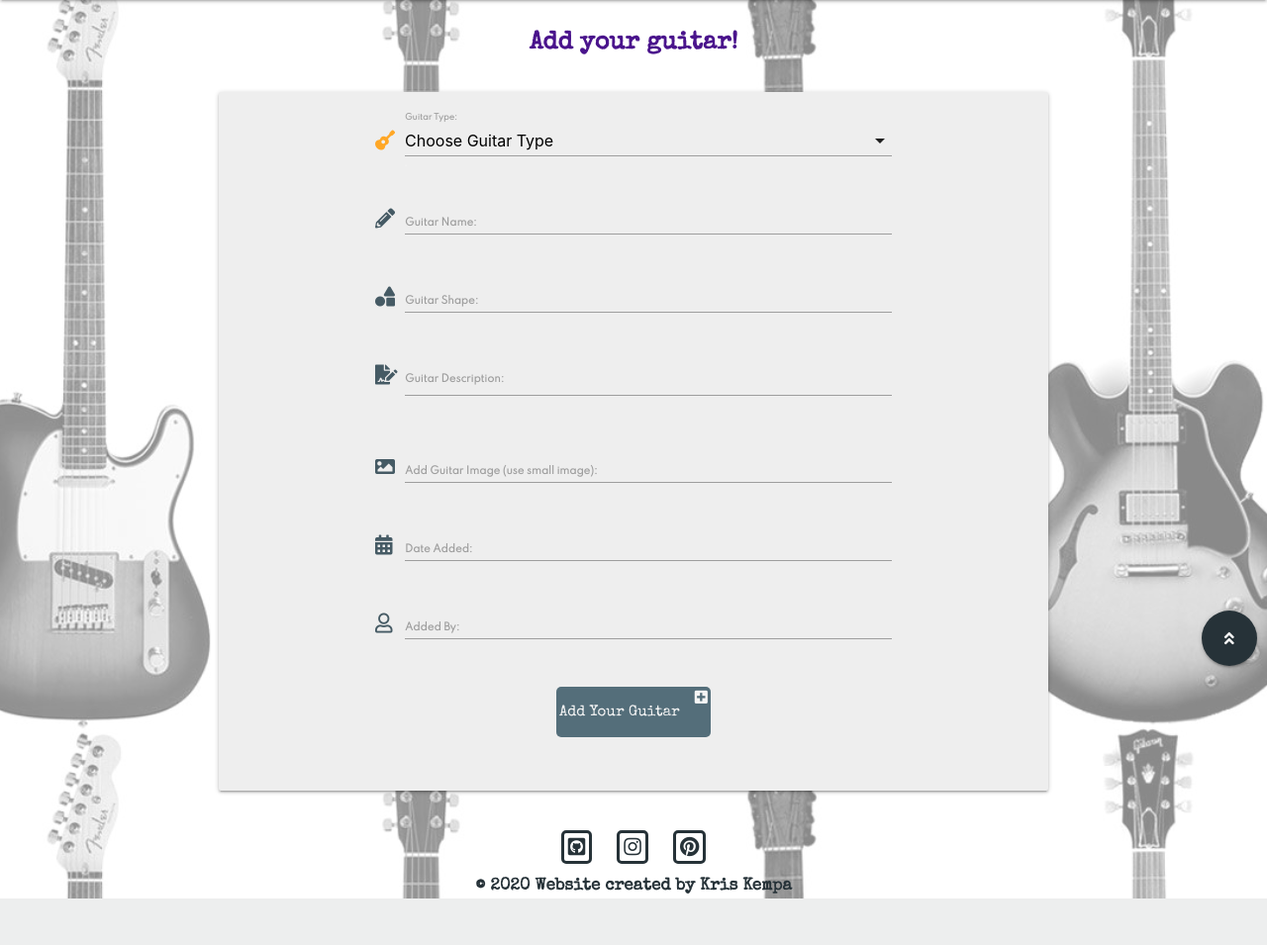
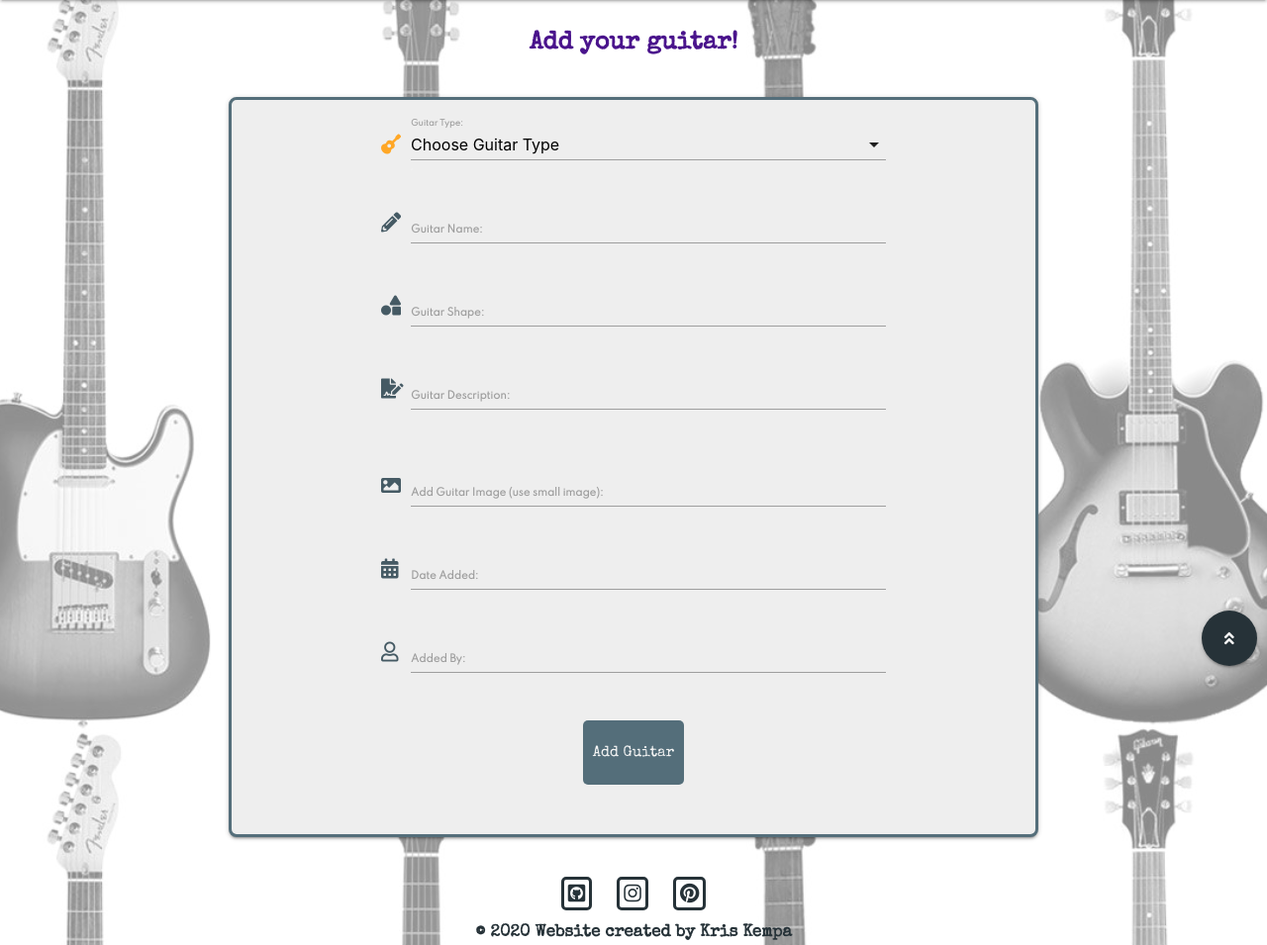
Before and after one commit to Code-Institute-Submissions/buzzing-strings, a Flask app: page /add_guitar in a window 1280 px wide. Shown: the part 64-1019 px from the top of the page at 99% size. Before the commit the page ends 972 px from the top, so only its background shows below. Run offline with Flask 2, Linux system fonts and the light colour scheme; data that the repository does not hold is empty; some libraries are stand-ins or nearby versions.

```diff
--- a/static/css/style.css
+++ b/static/css/style.css
@@ -137,9 +137,9 @@ p.info-text {
 }
 
 /* Register/login/Add Guitar forms/buttons styling */
-.register-form.card,
-.login-form.card,
-.add-guitar.card {
+.register-form.card-panel,
+.login-form.card-panel,
+.add-guitar.card-panel {
     line-height: 2;
     border: 0.3rem solid #546e7a;
     border-radius: 0.8rem;
@@ -181,6 +181,7 @@ p.pattern-password {
 .shop-one,
 .shop-two {
     font-family: 'Special Elite', cursive;
+    display: inline-flex;
     background-color: #546e7a;
     border-radius: 0.5rem;
     padding: 1rem;
@@ -209,7 +210,7 @@ p.pattern-password {
 .delete-guitar-button {
     text-decoration: none;
     margin: 1rem 1rem;
-    padding: 0.3rem;
+    padding: 1rem;
 }
 
 p.redirect-link {
--- a/templates/components/footer/footer.html
+++ b/templates/components/footer/footer.html
@@ -2,7 +2,8 @@
 
 <!--footer-->
 <footer class="web-footer">
-    <div class="container">
+    <div class="container-fluid">
+        <!--action button-->
         <div class="action-btn">
             <a href="#top" class="btn-floating btn-large blue-grey darken-4">
                 <i class="fas fa-angle-double-up"></i>
--- a/templates/components/forms/add_guitar.html
+++ b/templates/components/forms/add_guitar.html
@@ -87,8 +87,7 @@
             <!--add guitar button-->
             <div class="row">
                 <div class="col s12 m8 offset-m2 center-align">
-                    <button type="submit" class="form-buttons add-guitar-button"><i class="fas fa-plus-square right">
-                    </i>Add Your Guitar</button>
+                    <button type="submit" class="form-buttons add-guitar-button">Add Guitar</button>
                 </div>
             </div>
         </div>
```
